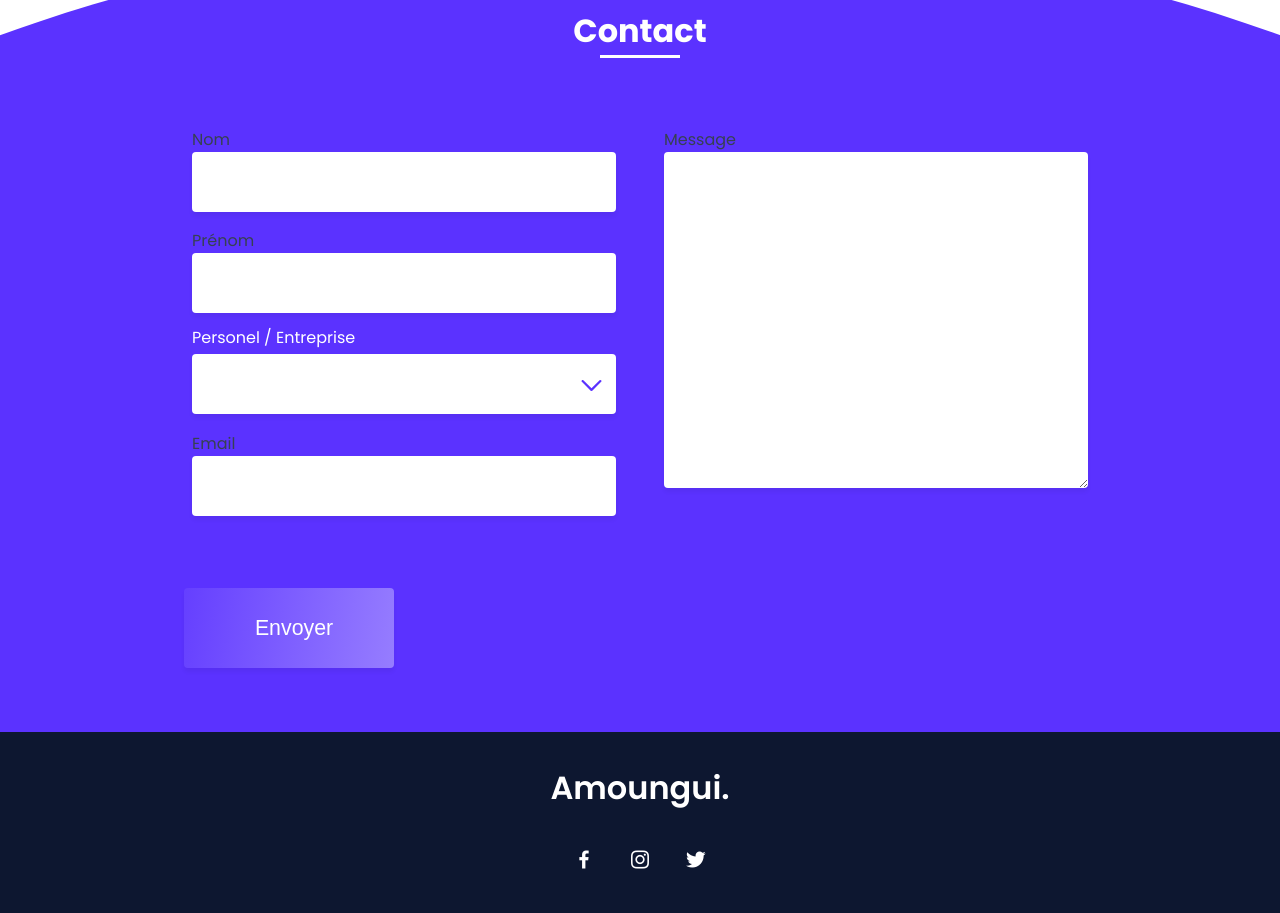
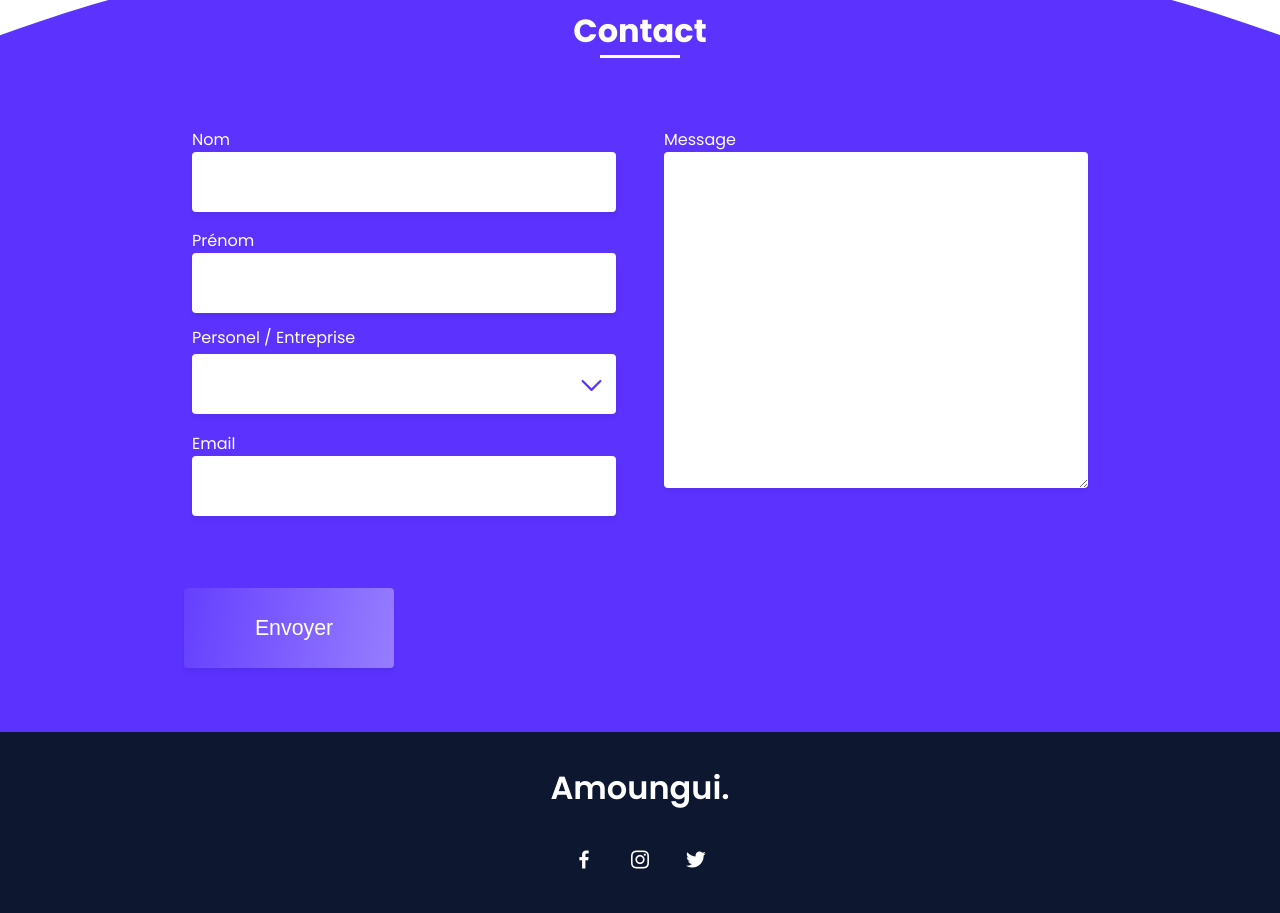
Before and after one commit to amoungui/porfolio, a React (Create React App) app: page / in a window 1280 px wide. Shown: the part 2880-3793 px from the top of the page. Built offline with nearby package versions, Linux system fonts and the light colour scheme.

Commit message:
reviw label color of each field in the contact form

```diff
--- a/src/components/Field/Field.jsx
+++ b/src/components/Field/Field.jsx
@@ -42,7 +42,7 @@ const Field = ({
   }
   return (
     <div className="inputField">
-      <label htmlFor={name}>{label}</label>
+      <label htmlFor={name} className="label">{label}</label>
       {component}
     </div>
   );
--- a/src/components/Field/style.scss
+++ b/src/components/Field/style.scss
@@ -1,4 +1,8 @@
 @import "src/colors.scss";
+
+.label {
+  color: #ffff;
+}
 
 .inputField {
   display: flex;
--- a/src/containers/Form/style.scss
+++ b/src/containers/Form/style.scss
@@ -1,6 +1,7 @@
 .contact_select {
   width: 60%;
 }
+
 
 /* Afficher le bouton "Envoyer" uniquement sur desktop */
 .desktop-device {
```
